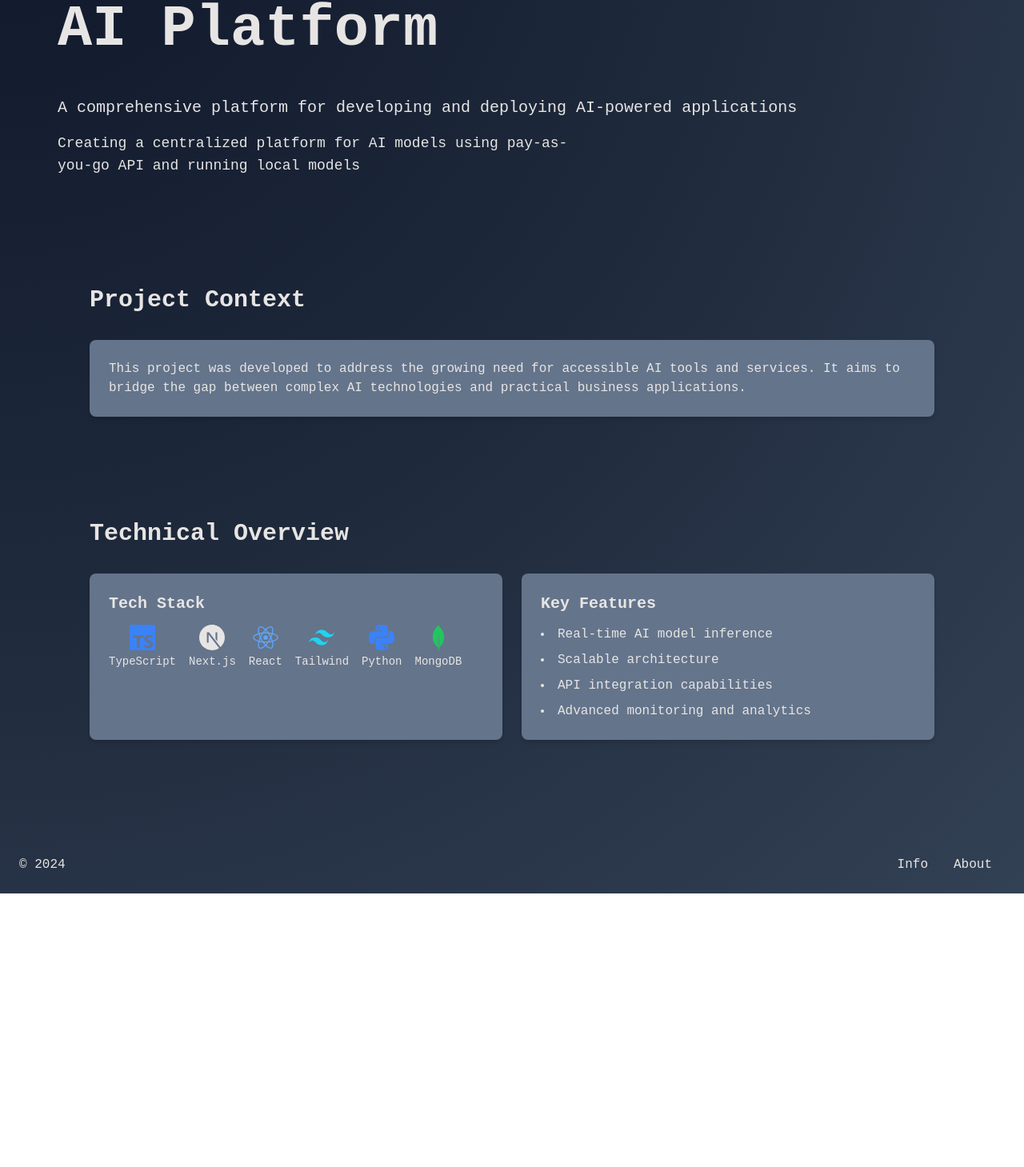
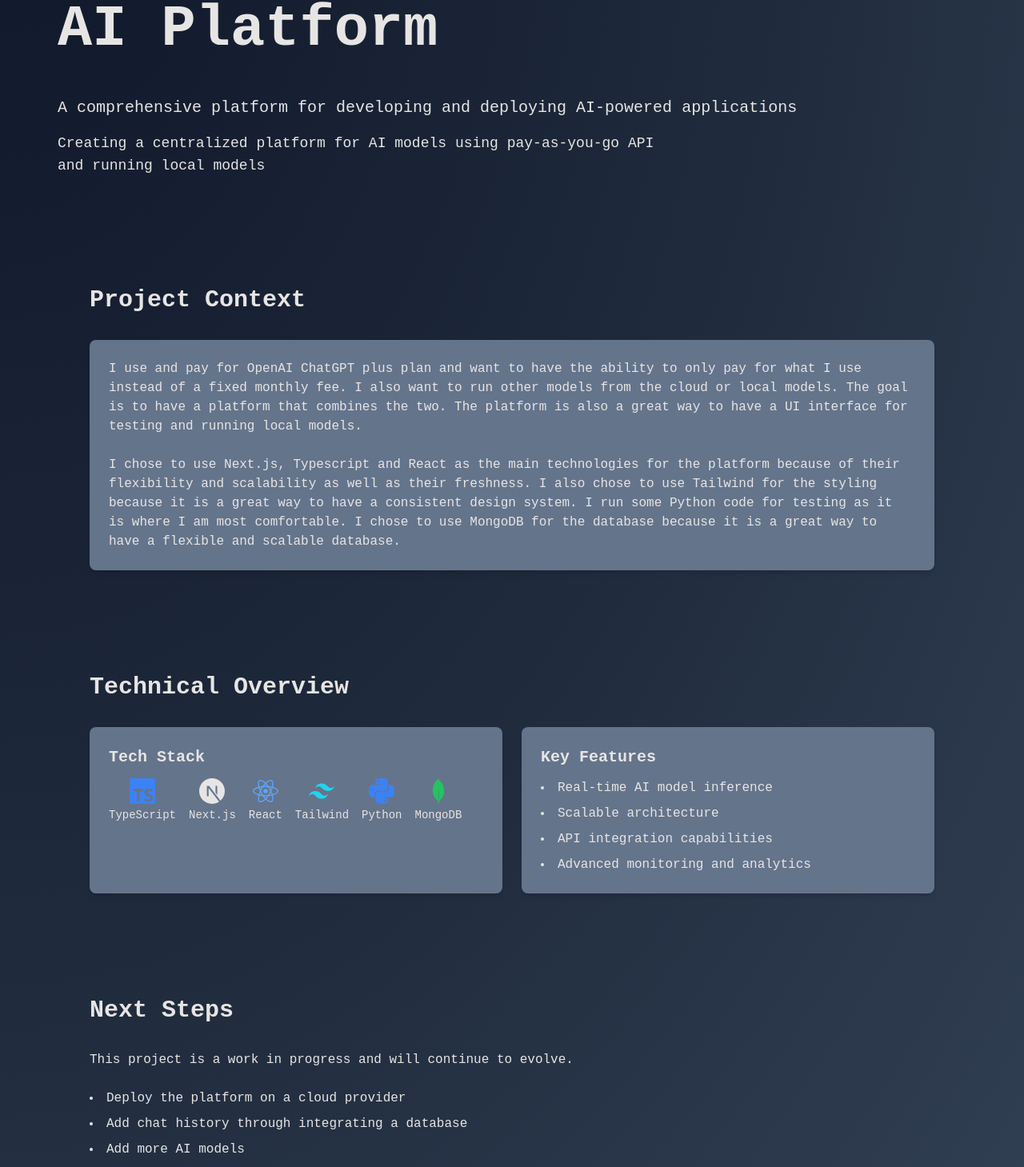
Before and after one commit to QLeBot/portfolio, a Next.js app: page /projects/ai-platform in a window 1280 px wide. Shown: the part 231-1690 px from the top of the page at 80% size. Before the commit the page ends 1348 px from the top, so only its background shows below. Built offline with nearby package versions, Linux system fonts and the light colour scheme.

Commit message:
new content for ai platform project page

```diff
--- a/app/projects/ai-platform/page.tsx
+++ b/app/projects/ai-platform/page.tsx
@@ -13,7 +13,7 @@ const AiPlatformPage = () => {
       <section className="flex-grow mx-auto w-full px-4 sm:px-6 lg:px-8 py-10 pt-40 container">
         <h1 className="mb-4 py-8 pt-4 text-7xl text-stone-200 font-bold space-mono-bold">AI Platform</h1>
         <p className="text-xl mb-4 text-stone-200">A comprehensive platform for developing and deploying AI-powered applications</p>
-        <p className="text-lg mb-8 text-stone-200 max-w-2xl">
+        <p className="text-lg mb-8 text-stone-200 max-w-3xl">
           Creating a centralized platform for AI models using pay-as-you-go API and running local models
         </p>
       </section>
@@ -24,9 +24,16 @@ const AiPlatformPage = () => {
           <h2 className="text-3xl text-light font-bold mb-8">Project Context</h2>
           <div className="bg-uni-slate-light p-6 rounded-lg shadow-md">
             <p className="text-light">
-              This project was developed to address the growing need for accessible AI tools
-              and services. It aims to bridge the gap between complex AI technologies and
-              practical business applications.
+              I use and pay for OpenAI ChatGPT plus plan and want to have the ability to only pay for what I use instead of a fixed monthly fee.
+              I also want to run other models from the cloud or local models. The goal is to have a platform that combines the two.
+              The platform is also a great way to have a UI interface for testing and running local models.
+            </p>
+            <br />
+            <p className="text-light">
+              I chose to use Next.js, Typescript and React as the main technologies for the platform because of their flexibility and scalability as well as their freshness.
+              I also chose to use Tailwind for the styling because it is a great way to have a consistent design system.
+              I run some Python code for testing as it is where I am most comfortable.
+              I chose to use MongoDB for the database because it is a great way to have a flexible and scalable database.
             </p>
           </div>
         </div>
@@ -79,6 +86,24 @@ const AiPlatformPage = () => {
         </div>
       </section>
 
+      {/* Next Steps */}
+      <section className="w-full py-16">
+        <div className="mx-auto w-[95%] lg:w-[90%] xl:w-[85%] px-4">
+          <h2 className="text-3xl text-light font-bold mb-8">Next Steps</h2>
+          <p className="text-light">
+            This project is a work in progress and will continue to evolve.
+          </p>
+          {/* line break */}
+          <br />
+          <ul className="list-disc list-inside space-y-2 text-light">
+            <li>Deploy the platform on a cloud provider</li>
+            <li>Add chat history through integrating a database</li>
+            <li>Add more AI models</li>
+            <li>Work on having local and cloud models at the same time</li>
+          </ul>
+        </div>
+      </section>
+
       <Footer />
     </div>
   );
```
